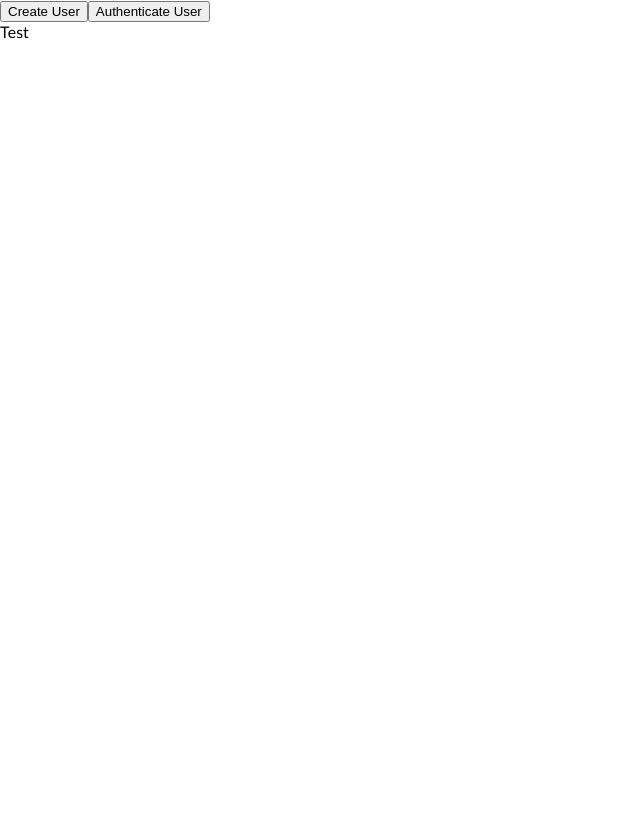
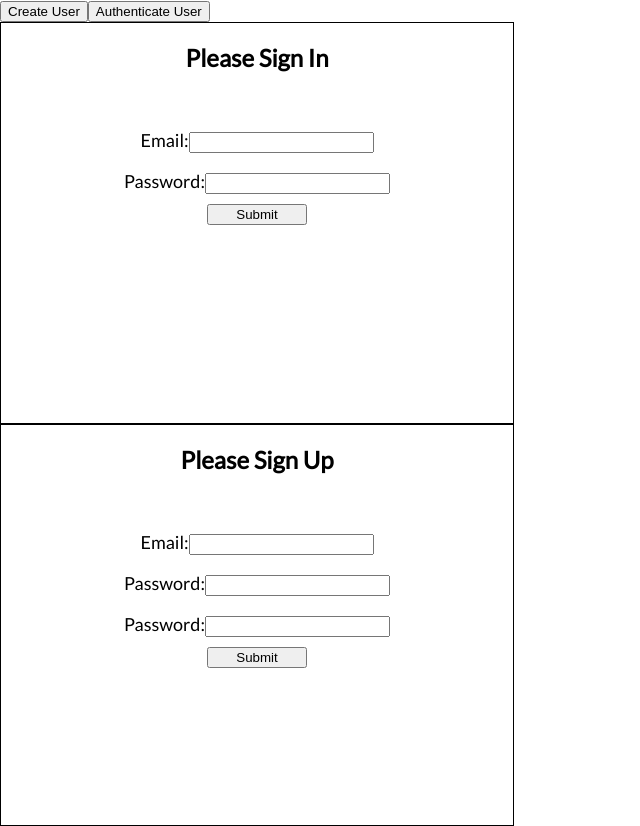
Before and after one commit to jeka2/chkit, a React (Create React App) app in the folder frontend/: page /login in a window 1280 px wide. Shown: the whole page, without its empty margins (0-640 px from the left). Before the commit the page ends 800 px from the top, so only its background shows below. Built offline with nearby package versions, Linux system fonts and the light colour scheme.

Commit message:
add sign in and sign up components to login page

```diff
--- a/frontend/src/App.js
+++ b/frontend/src/App.js
@@ -9,6 +9,7 @@
 import { getPosts } from './redux/post/post.actions';
 import FrontPage from './pages/front-page/front-page.component';
 import PostPage from './pages/post-page/post-page.component';
+import SignInSignUpPage from './pages/sign-in-sign-up/sign-in-sign-up-page.component';
 
 const history = createBrowserHistory();
 
@@ -48,8 +49,7 @@
         <Router history={history}>
           <Switch>
             <Route exact path='/' component={FrontPage} />
-            <Route exact path='/login' component={TestComponent} />
-            <Route exact path='/signup' component={TestComponent} />
+            <Route exact path='/login' component={SignInSignUpPage} />
             <Route exact path='/posts/:id' component={PostPage} />
           </Switch>
         </Router>
--- a/frontend/src/components/sign-in/sign-in.component.jsx
+++ b/frontend/src/components/sign-in/sign-in.component.jsx
@@ -0,0 +1,47 @@
+import React from 'react';
+
+import './sign-in.styles.scss';
+
+class SignIn extends React.Component {
+    constructor(props) {
+        super(props);
+
+        this.state = {
+            email: '',
+            password: ''
+        }
+    }
+
+    handleSubmit = (e) => {
+        e.preventDefault();
+
+
+    }
+
+    handleChange = (e) => {
+        const { value, name } = e.target;
+
+        this.setState({[name]: value})
+    }
+
+    render() {
+        return(
+            <div className="sign-in-container">
+                <h2>Please Sign In</h2>
+                <form className="sign-in-form" onSubmit={this.handleSubmit}>
+                    <label>
+                        Email:
+                        <input type="text" name="email" onChange={ this.handleChange } value={this.state.email} />
+                    </label>
+                    <label>
+                        Password:
+                        <input type="password" name="password" onChange={ this.handleChange } value={this.state.password} />
+                    </label>
+                    <input className="submit-form" type="submit" value="Submit" />
+                </form>
+            </div>
+        )
+    }
+}
+
+export default SignIn;
--- a/frontend/src/components/sign-in/sign-in.styles.scss
+++ b/frontend/src/components/sign-in/sign-in.styles.scss
@@ -0,0 +1,23 @@
+.sign-in-container {
+    position: relative;
+    text-align: center;
+    width: 40%;
+    height: 400px;
+    border: 1px solid black;
+}
+
+.sign-in-form {
+    display: flex;
+    flex-direction: column;
+    margin-top: 50px;
+    font-size: 18px;
+
+    input {
+        margin: 10px 0;
+    }
+
+    .submit-form {
+        width: 100px;
+        margin: auto;
+    }
+}
--- a/frontend/src/components/sign-up/sign-up.component.jsx
+++ b/frontend/src/components/sign-up/sign-up.component.jsx
@@ -0,0 +1,52 @@
+import React from 'react';
+
+import './sign-up.styles.scss';
+
+class SignUp extends React.Component {
+    constructor(props) {
+        super(props);
+
+        this.state = {
+            email: '',
+            password: '',
+            passwordConfirmation: ''
+        }
+    }
+
+    handleSubmit = (e) => {
+        e.preventDefault();
+
+
+    }
+
+    handleChange = (e) => {
+        const { value, name } = e.target;
+
+        this.setState({[name]: value})
+    }
+
+    render() {
+        return(
+            <div className="sign-in-container">
+                <h2>Please Sign Up</h2>
+                <form className="sign-in-form" onSubmit={this.handleSubmit}>
+                    <label>
+                        Email:
+                        <input type="text" name="email" onChange={ this.handleChange } value={this.state.email} />
+                    </label>
+                    <label>
+                        Password:
+                        <input type="password" name="password" onChange={ this.handleChange } value={this.state.password} />
+                    </label>
+                    <label>
+                        Password:
+                        <input type="password" name="passwordConfirmation" onChange={ this.handleChange } value={this.state.passwordConfirmation} />
+                    </label>
+                    <input className="submit-form" type="submit" value="Submit" />
+                </form>
+            </div>
+        )
+    }
+}
+
+export default SignUp;
--- /dev/null
+++ b/frontend/src/pages/sign-in-sign-up/sign-in-sign-up-page.component.jsx
@@ -0,0 +1,13 @@
+import React from 'react';
+
+import SignIn from '../../components/sign-in/sign-in.component';
+import SignUp from '../../components/sign-up/sign-up.component';
+
+const SignInSignUpPage = () => (
+    <div className="authorization-page">
+        <SignIn />
+        <SignUp />
+    </div>
+)
+
+export default SignInSignUpPage;
```
Also changed, not shown: frontend/src/pages/sign-in-sign-up/sign-in-sign-up-page.styles.scss (added), frontend/src/pages/sign-in-sign-up/sign-in-sign-up.component.jsx (deleted), frontend/src/pages/sign-in-sign-up/sign-in-sign-up.styles.scss (deleted).
